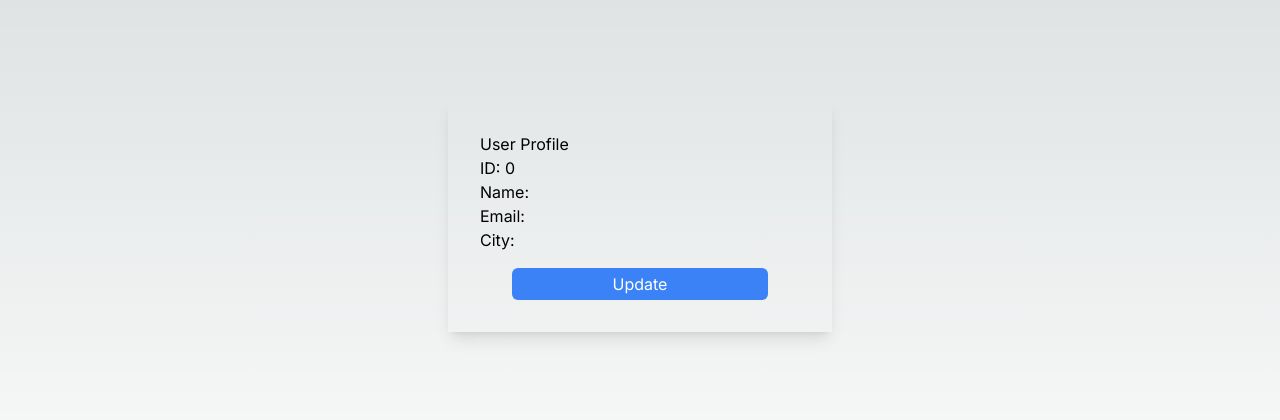
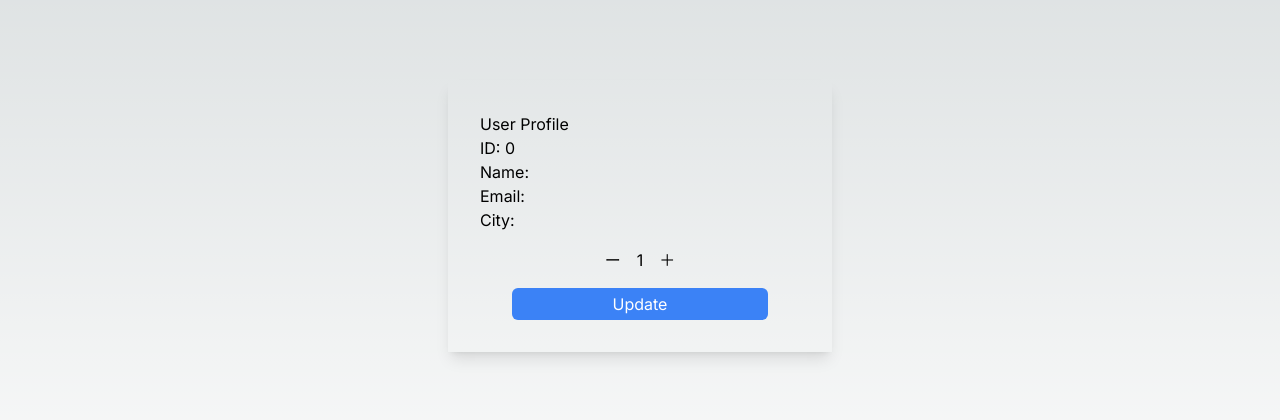
Before and after one commit to tzptzptzptzptzp/ex-nextjs-redux, a Next.js app: page / in a window 1280 px wide. Shown: the part 184-604 px from the top of the page. Built offline with nearby package versions, Linux system fonts and the light colour scheme.

Commit message:
✨ カウンターを実装

```diff
--- a/src/components/Content/Content.tsx
+++ b/src/components/Content/Content.tsx
@@ -1,8 +1,10 @@
 import { useDispatch } from "react-redux";
 
-import { UserProfile } from "../UserProfile/UserProfile";
 import { AppDispatch } from "@/reducks/store";
 import { getUser } from "@/reducks/user/operations";
+
+import { Counter } from "../Counter/Counter";
+import { UserProfile } from "../UserProfile/UserProfile";
 
 export const Content = () => {
   const dispatch = useDispatch<AppDispatch>();
@@ -14,6 +16,7 @@ export const Content = () => {
   return (
     <div className="flex flex-col gap-4 w-96 p-8 shadow-lg">
       <UserProfile />
+      <Counter />
       <button
         className="w-4/5 mx-auto py-1 bg-blue-500 text-white rounded-md"
         onClick={handleClick}
--- /dev/null
+++ b/src/components/Counter/Counter.tsx
@@ -0,0 +1,33 @@
+import { useState } from "react";
+
+export const Counter = () => {
+  const [count, setCount] = useState(1);
+
+  const handleIncrement = () => {
+    setCount((count) => {
+      if (count < 10) {
+        return count + 1;
+      } else {
+        return count;
+      }
+    });
+  };
+  const handleDecrement = () => {
+    setCount((count) => {
+      if (count > 1) {
+        return count - 1;
+      } else {
+        return count;
+      }
+    });
+  };
+  return (
+    <div className="flex justify-center gap-4 w-full">
+      <button onClick={handleDecrement}>ー</button>
+      <div>
+        <p>{count}</p>
+      </div>
+      <button onClick={handleIncrement}>＋</button>
+    </div>
+  );
+};
```
